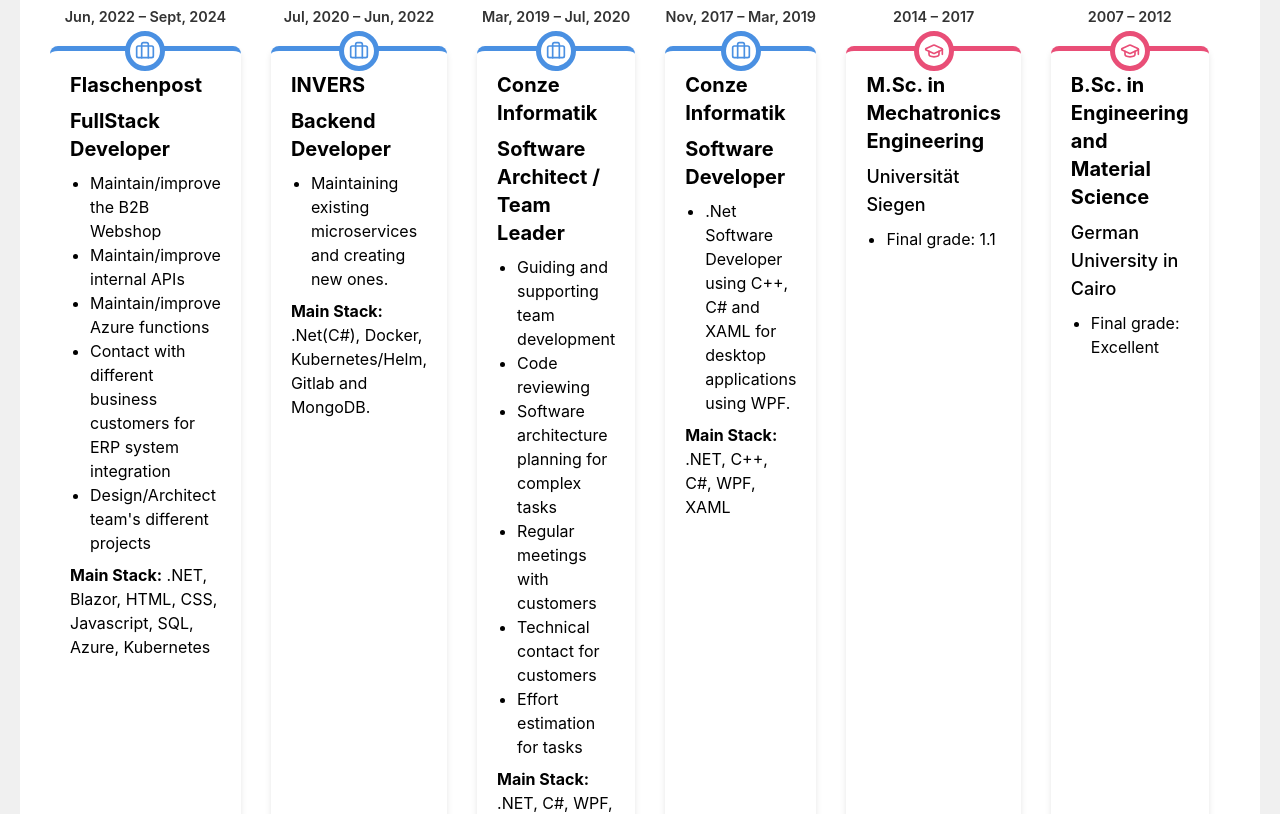
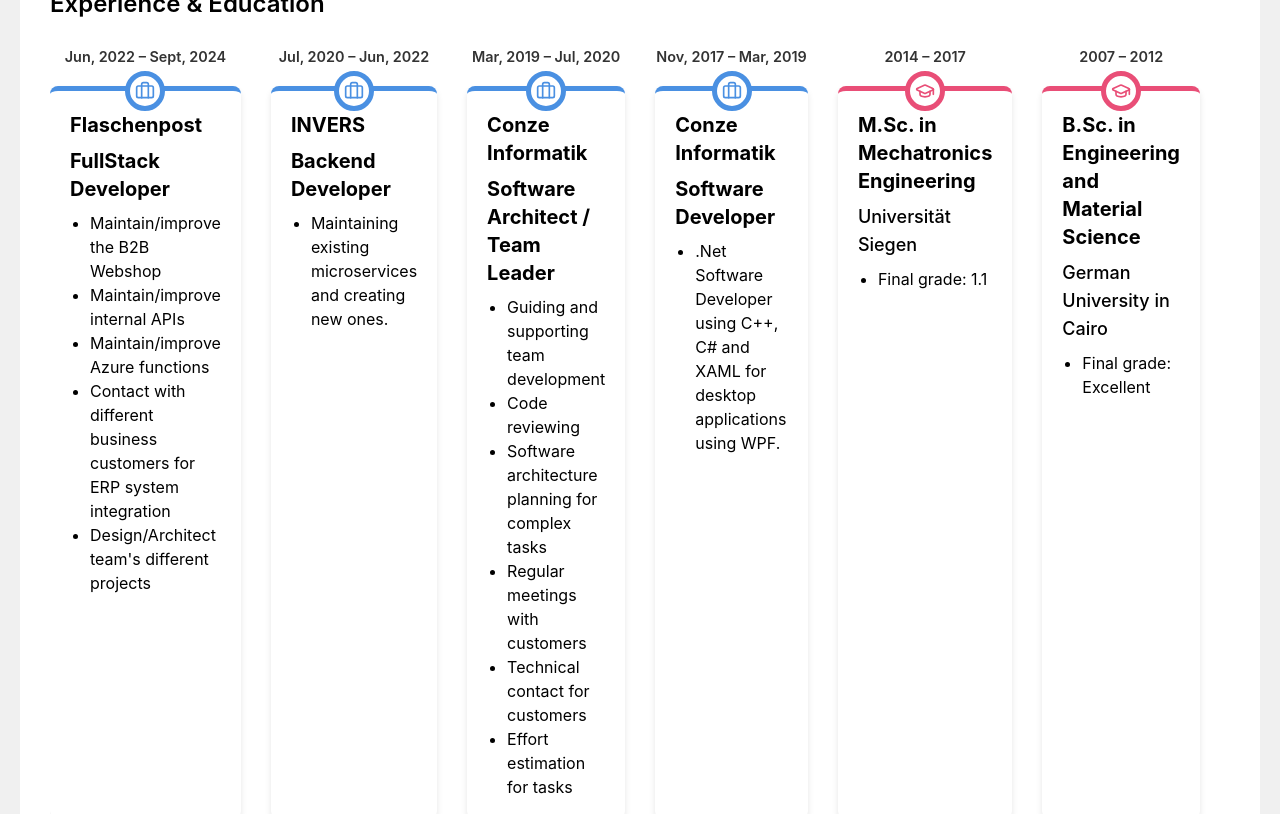
Before and after one commit to 3lwan/3lwan.github.io, a React (Create React App) app: page / in a window 1280 px wide. Shown: the top 814 px of the page. Built offline with nearby package versions, Linux system fonts and the light colour scheme.

Commit message:
Show tech stack on hover

```diff
--- a/src/App.js
+++ b/src/App.js
@@ -4,13 +4,27 @@
 import { faXing } from '@fortawesome/free-brands-svg-icons';
 import './App.css';
 
-const TimelineItem = ({ title, subtitle, company, date, details, stack, type }) => (
-  <div className={`timeline-item ${type}`}>
+const TimelineItem = ({ title, subtitle, company, date, details, stack, type }) => {
+  const [isHovered, setIsHovered] = useState(false);
+
+  return (
+    <div
+      className={`timeline-item ${type}`}
+      onMouseEnter={() => setIsHovered(true)}
+      onMouseLeave={() => setIsHovered(false)}
+    >
       <div className="timeline-icon">
         {type === 'experience' ? <Briefcase size={20} /> : <GraduationCap size={20} />}
       </div>
       <span className="timeline-date">{date}</span>
       <div className="timeline-content">
+        {type === 'experience' && isHovered ? (
+          <div className="stack-content">
+            <h4 className="text-xl font-bold mb-2">Main Stack</h4>
+            <p>{stack || 'Not specified'}</p>
+          </div>
+        ) : (
+          <>
             {company && <h4 className="text-xl font-bold mb-2">{company}</h4>}
             <h4 className="text-xl font-bold mb-2">{title}</h4>
             {subtitle && <p className="text-lg font-medium mb-2">{subtitle}</p>}
@@ -21,10 +35,13 @@
                 ))}
               </ul>
             )}
-      {stack && <p className="mt-2"><strong>Main Stack:</strong> {stack}</p>}
+            {type === 'education' && stack && <p className="mt-2"><strong>Main Stack:</strong> {stack}</p>}
+          </>
+        )}
       </div>
     </div>
   );
+};
 
 const Skill = ({ name, level }) => {
   const getColor = (level) => {
```
Lines whose indentation alone changed are shown as unchanged.
